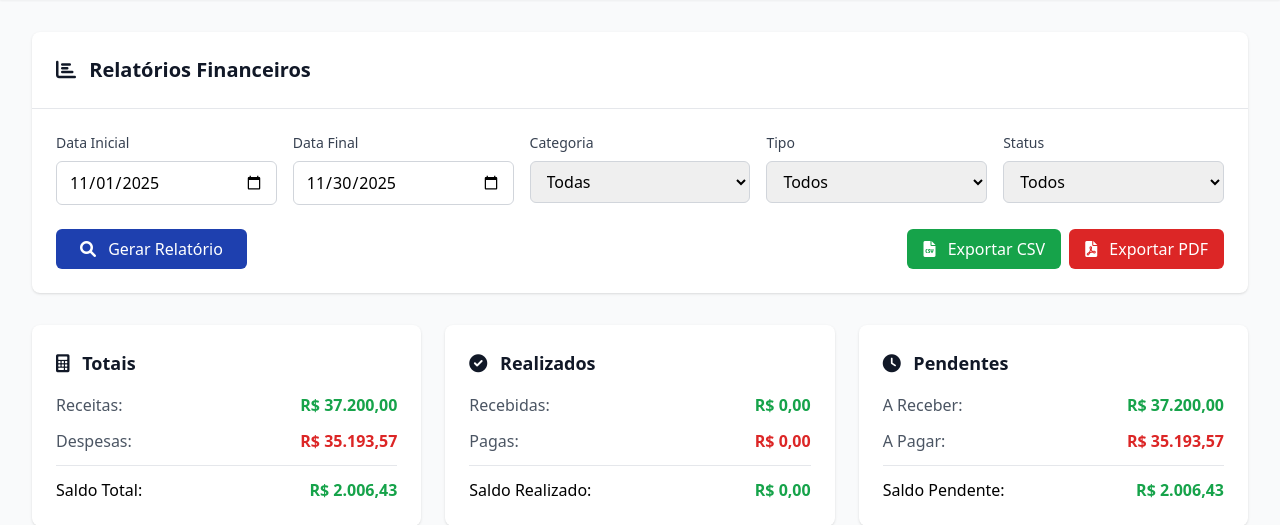
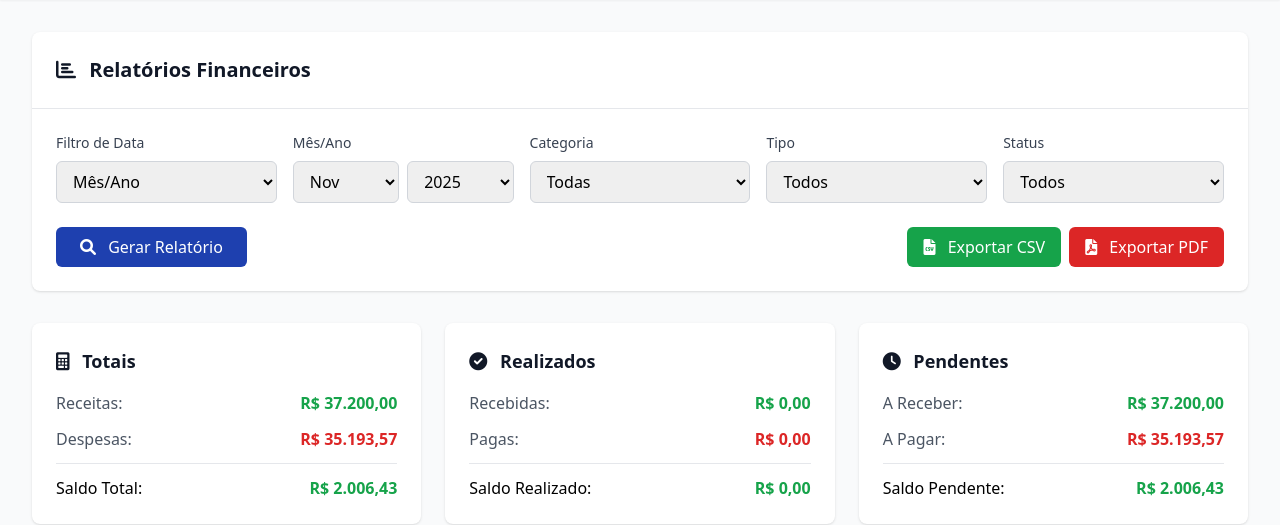
Before and after one commit to crisweiser17/gestao_de_contas, a PHP site: page /reports.php in a window 1280 px wide. Shown: the part 65-590 px from the top of the page. Run offline with PHP 8.4, Linux system fonts and the light colour scheme; the visitor is signed in with stand-in values (Sample User, id 1); data comes from the database, SQL or seed files in the repository; some libraries are stand-ins or nearby versions.

Commit message:
UX: reports.php com filtro de data Mês/Ano e opção Custom; processamento de date_from/date_to

```diff
--- a/reports.php
+++ b/reports.php
@@ -15,13 +15,48 @@ $categoryModel = new Category($pdo);
 $userId = $_SESSION['user_id'];
 $action = $_GET['action'] ?? 'view';
 
-// Filtros padrão
+// Filtros de data: suporte a Mês/Ano e Custom
+$dateFilterType = $_GET['date_filter_type'] ?? '';
+$dateMonth = isset($_GET['date_month']) ? (int)$_GET['date_month'] : (int)date('n');
+$dateYear = isset($_GET['date_year']) ? (int)$_GET['date_year'] : (int)date('Y');
+$dateFromInput = $_GET['date_from'] ?? '';
+$dateToInput = $_GET['date_to'] ?? '';
+
+// Inferir tipo quando apenas date_from/date_to vierem
+if (empty($dateFilterType)) {
+    if (!empty($dateFromInput) || !empty($dateToInput)) {
+        $dateFilterType = 'custom';
+    } else {
+        $dateFilterType = 'month_year';
+    }
+}
+
+// Filtros padrão + processamento de data
 $filters = [
-    'date_from' => $_GET['date_from'] ?? date('Y-m-01'), // Primeiro dia do mês atual
-    'date_to' => $_GET['date_to'] ?? date('Y-m-t'), // Último dia do mês atual
     'category_id' => $_GET['category_id'] ?? '',
     'type' => $_GET['type'] ?? '',
     'status' => $_GET['status'] ?? ''
+];
+
+if ($dateFilterType === 'month_year') {
+    $computedFrom = sprintf('%04d-%02d-01', $dateYear, $dateMonth);
+    $filters['date_from'] = $computedFrom;
+    $filters['date_to'] = date('Y-m-t', strtotime($computedFrom));
+} else { // custom
+    $filters['date_from'] = $dateFromInput ?: date('Y-m-01');
+    $filters['date_to'] = $dateToInput ?: date('Y-m-t');
+}
+
+// Parâmetros para reconstruir links (export, submit)
+$queryFilters = [
+    'date_filter_type' => $dateFilterType,
+    'date_month' => $dateMonth,
+    'date_year' => $dateYear,
+    'date_from' => $filters['date_from'],
+    'date_to' => $filters['date_to'],
+    'category_id' => $filters['category_id'],
+    'type' => $filters['type'],
+    'status' => $filters['status']
 ];
 
 // Buscar dados
@@ -272,24 +307,52 @@ if ($action == 'export_pdf') {
 
             <form method="GET" class="p-6">
                 <div class="grid grid-cols-1 md:grid-cols-5 gap-4 mb-6">
+                    <!-- Filtro de Data -->
                     <div>
-                        <label for="date_from" class="block text-sm font-medium text-gray-700 mb-2">
-                            Data Inicial
-                        </label>
-                        <input type="date" id="date_from" name="date_from"
-                               value="<?= $filters['date_from'] ?>"
-                               class="w-full px-3 py-2 border border-gray-300 rounded-md focus:outline-none focus:ring-2 focus:ring-primary focus:border-transparent">
+                        <label class="block text-sm font-medium text-gray-700 mb-2">Filtro de Data</label>
+                        <select name="date_filter_type" id="reportDateFilterType"
+                                class="w-full px-3 py-2 border border-gray-300 rounded-md focus:outline-none focus:ring-2 focus:ring-primary focus:border-transparent"
+                                onchange="toggleReportDateFilters()">
+                            <option value="month_year" <?= $dateFilterType === 'month_year' ? 'selected' : '' ?>>Mês/Ano</option>
+                            <option value="custom" <?= $dateFilterType === 'custom' ? 'selected' : '' ?>>Customizado</option>
+                        </select>
                     </div>
 
-                    <div>
-                        <label for="date_to" class="block text-sm font-medium text-gray-700 mb-2">
-                            Data Final
-                        </label>
-                        <input type="date" id="date_to" name="date_to"
-                               value="<?= $filters['date_to'] ?>"
-                               class="w-full px-3 py-2 border border-gray-300 rounded-md focus:outline-none focus:ring-2 focus:ring-primary focus:border-transparent">
+                    <!-- Mês/Ano -->
+                    <div id="reportMonthYearFilter" style="display: <?= $dateFilterType === 'month_year' ? 'block' : 'none' ?>">
+                        <label class="block text-sm font-medium text-gray-700 mb-2">Mês/Ano</label>
+                        <div class="grid grid-cols-2 gap-2">
+                            <select name="date_month"
+                                    class="w-full px-3 py-2 border border-gray-300 rounded-md focus:outline-none focus:ring-2 focus:ring-primary focus:border-transparent">
+                                <option value="">Mês</option>
+                                <?php for ($m = 1; $m <= 12; $m++): ?>
+                                <option value="<?= $m ?>" <?= $dateMonth == $m ? 'selected' : '' ?>>
+                                    <?= date('M', mktime(0, 0, 0, $m, 1)) ?>
+                                </option>
+                                <?php endfor; ?>
+                            </select>
+                            <select name="date_year"
+                                    class="w-full px-3 py-2 border border-gray-300 rounded-md focus:outline-none focus:ring-2 focus:ring-primary focus:border-transparent">
+                                <option value="">Ano</option>
+                                <?php for ($y = 2025; $y <= date('Y') + 5; $y++): ?>
+                                <option value="<?= $y ?>" <?= $dateYear == $y ? 'selected' : '' ?>><?= $y ?></option>
+                                <?php endfor; ?>
+                            </select>
+                        </div>
                     </div>
 
+                    <!-- Customizado -->
+                    <div id="reportCustomFilter" style="display: <?= $dateFilterType === 'custom' ? 'block' : 'none' ?>">
+                        <label class="block text-sm font-medium text-gray-700 mb-2">Período</label>
+                        <div class="grid grid-cols-2 gap-2">
+                            <input type="date" name="date_from" value="<?= htmlspecialchars($filters['date_from']) ?>"
+                                   class="w-full px-3 py-2 border border-gray-300 rounded-md focus:outline-none focus:ring-2 focus:ring-primary focus:border-transparent">
+                            <input type="date" name="date_to" value="<?= htmlspecialchars($filters['date_to']) ?>"
+                                   class="w-full px-3 py-2 border border-gray-300 rounded-md focus:outline-none focus:ring-2 focus:ring-primary focus:border-transparent">
+                        </div>
+                    </div>
+
+                    <!-- Categoria -->
                     <div>
                         <label for="category_id" class="block text-sm font-medium text-gray-700 mb-2">
                             Categoria
@@ -305,6 +368,7 @@ if ($action == 'export_pdf') {
                         </select>
                     </div>
 
+                    <!-- Tipo -->
                     <div>
                         <label for="type" class="block text-sm font-medium text-gray-700 mb-2">
                             Tipo
@@ -317,6 +381,7 @@ if ($action == 'export_pdf') {
                         </select>
                     </div>
 
+                    <!-- Status -->
                     <div>
                         <label for="status" class="block text-sm font-medium text-gray-700 mb-2">
                             Status
@@ -338,12 +403,12 @@ if ($action == 'export_pdf') {
                     </button>
 
                     <div class="flex space-x-2">
-                        <a href="?action=export_csv&<?= http_build_query($filters) ?>"
+                        <a href="?action=export_csv&<?= http_build_query($queryFilters) ?>"
                            class="bg-green-600 hover:bg-green-700 text-white px-4 py-2 rounded-md transition-colors">
                             <i class="fas fa-file-csv mr-2"></i>
                             Exportar CSV
                         </a>
-                        <a href="?action=export_pdf&<?= http_build_query($filters) ?>"
+                        <a href="?action=export_pdf&<?= http_build_query($queryFilters) ?>"
                            target="_blank"
                            class="bg-red-600 hover:bg-red-700 text-white px-4 py-2 rounded-md transition-colors">
                             <i class="fas fa-file-pdf mr-2"></i>
@@ -558,6 +623,24 @@ if ($action == 'export_pdf') {
     </main>
 
     <script>
+        function toggleReportDateFilters() {
+            const type = document.getElementById('reportDateFilterType').value;
+            const monthYear = document.getElementById('reportMonthYearFilter');
+            const custom = document.getElementById('reportCustomFilter');
+            monthYear.style.display = 'none';
+            custom.style.display = 'none';
+            if (type === 'month_year') {
+                monthYear.style.display = 'block';
+            } else if (type === 'custom') {
+                custom.style.display = 'block';
+            }
+        }
+
+        // Inicializar ao carregar
+        document.addEventListener('DOMContentLoaded', function() {
+            toggleReportDateFilters();
+        });
+
         // Dados para gráfico por categoria
         const categoryData = {
             labels: [
```
